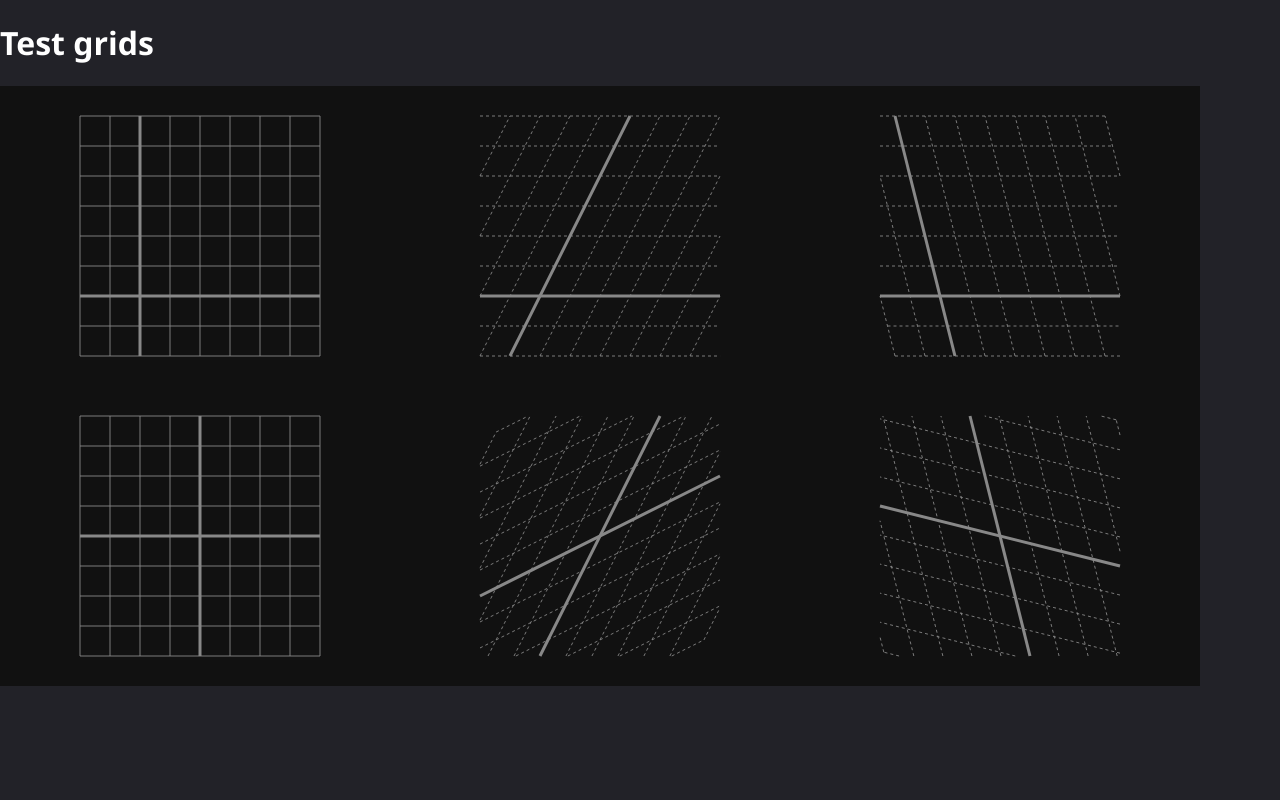
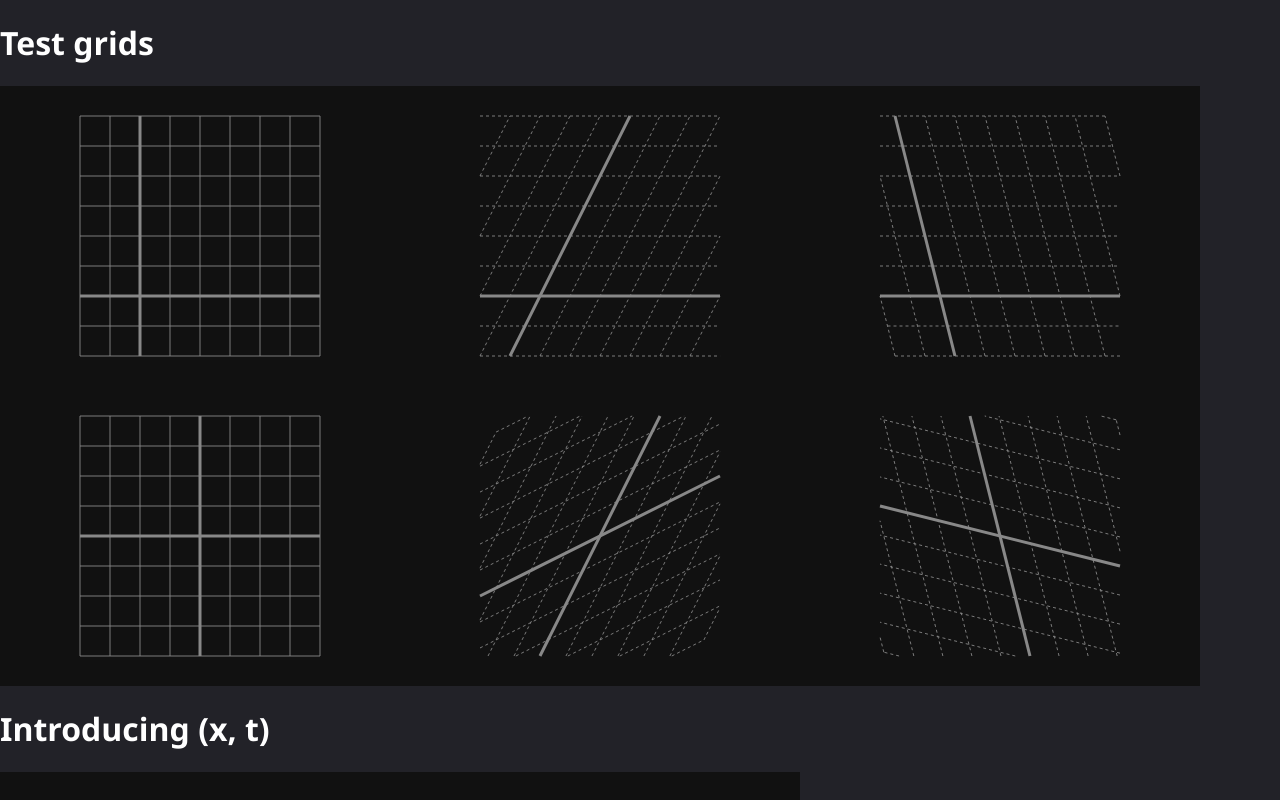
Before and after one commit to martintasker/rel, a React (Create React App) app: page / in a window 1280 px wide. Built offline with nearby package versions, Linux system fonts and the light colour scheme.

Commit message:
pages: add XTIntroPage

```diff
--- a/src/App.tsx
+++ b/src/App.tsx
@@ -2,6 +2,7 @@ import React, {ReactElement} from 'react';
 import UPage from './ui/UPage';
 import {UThemeContextProvider} from './ui/UTheme';
 import TestGridsPage from './pages/TestGridsPage';
+import XTIntroPage from './pages/XTIntroPage';
 
 export default function App(): ReactElement {
   return (
@@ -15,6 +16,7 @@ function AppPage(): ReactElement {
   return (
     <UPage isScrollable={true}>
       <TestGridsPage />
+      <XTIntroPage />
     </UPage>
   );
 }
--- /dev/null
+++ b/src/pages/XTIntroPage.tsx
@@ -0,0 +1,21 @@
+import React, {ReactElement} from 'react';
+import UFlexbox from '../ui/UFlexbox';
+import {Figure} from '../components/Figure';
+import {XTGrid} from '../components/XTGrid';
+import {XCTGrid} from '../components/XCTGrid';
+
+export default function TestGridsPage(): ReactElement {
+  return (
+    <>
+      <h1>Introducing (x, t)</h1>
+      <UFlexbox direction="row">
+        <UFlexbox direction="column">
+          <Figure pixelSize={[800, 600]} xRange={[-1, 9]} yRange={[-1, 9]}>
+            <XTGrid xRange={[0, 8]} tRange={[0, 8]} />
+            <XTGrid xRange={[0, 8]} tRange={[0, 8]} v={0.5} />
+          </Figure>
+        </UFlexbox>
+      </UFlexbox>
+    </>
+  );
+}
```
